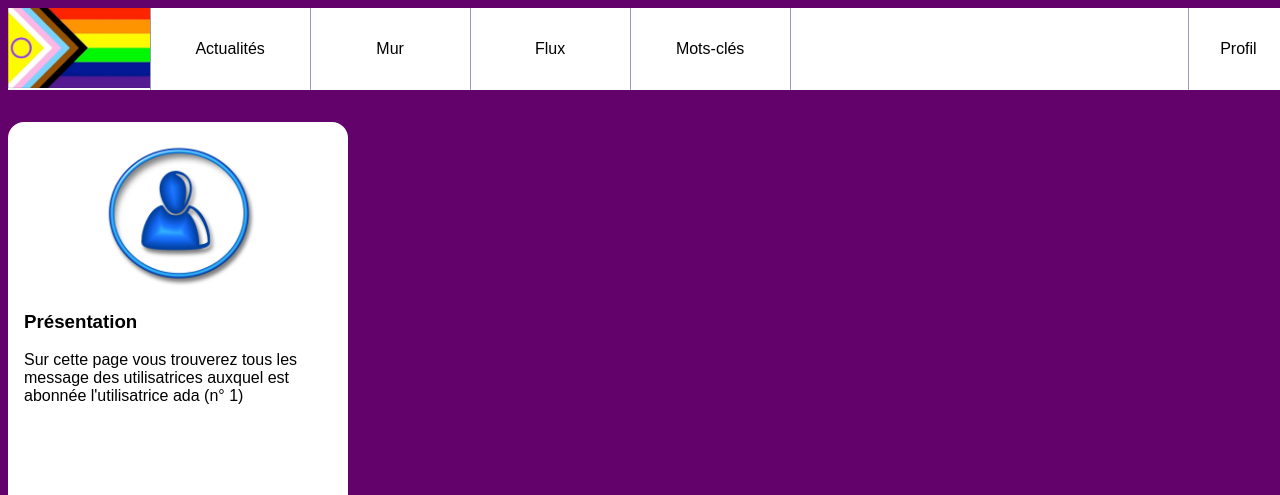
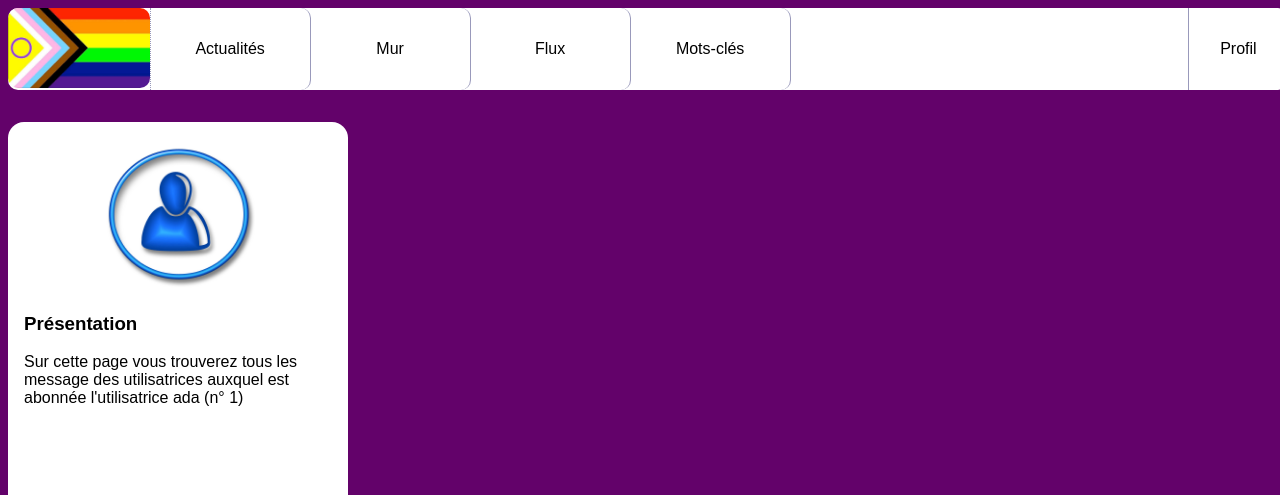
Before and after one commit to ArayaMegh/Reseau-Social-PHP---Projet-Collectif, a PHP site: page /feed.php?user_id=1 in a window 1280 px wide. Shown: the top 495 px of the page. Run offline with PHP 8.4, Linux system fonts and the light colour scheme; data comes from the database, SQL or seed files in the repository; a stand-in replaces the project's code that opens the database connection.

Commit message:
bords arrondis

```diff
--- a/Niveau_1/style.css
+++ b/Niveau_1/style.css
@@ -18,18 +18,20 @@ body>header {
     width: 80em;
     margin: 0 auto 2em auto;
     padding: 0;
+    border-radius: 10px;
 
 }
 
 body>header img {
     height: 5em;
+    border-radius: 10px;
 }
 
 body>header #menu {
     display: flex;
     width: 50%;
     align-items: stretch;
-    border-left: 1px solid #99b;
+    border-left: 1px dotted #99b;
 }
 
 body>header #menu a {
@@ -37,10 +39,12 @@ body>header #menu a {
     text-align: center;
     padding-top: 2em;
     border-right: 1px solid #99b;
+    border-radius: 10px;
 }
 
 body>header a:hover {
     background-color: #99b;
+    border-radius: 10px;
 }
 
 body>header ul {
@@ -68,8 +72,7 @@ body>header #user ul {
     margin-left: -5em;
     background-color: #fff;
     border: 1px solid #99b;
-
-    z-index: 1;
+    border-radius: 10px;
 }
 
 body>header #user ul li a {
@@ -101,7 +104,10 @@ body>header #user:hover ul {
     display: block;
     width: 50%;
     margin: auto;
+    border: 1px solid transparent;
+    border-radius: 10px;
 }
+
 
 #wrapper main {
     flex: 3;
```
